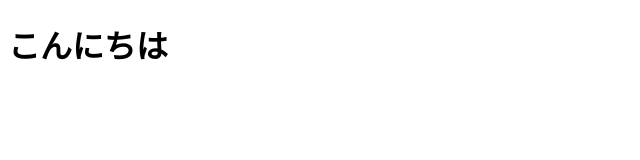
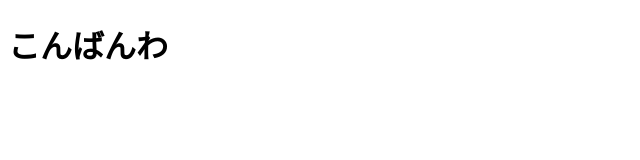
Before and after one commit to KDGT2025C-5/2025-10-03, a plain HTML site: page index.html in a window 1280 px wide. Shown: the full height of the page, 0-640 px from the left. Drawn offline with Linux system fonts and the light colour scheme.

Commit message:
conglict resolved

```diff
--- a/index.html
+++ b/index.html
@@ -6,6 +6,6 @@
     <title>Document</title>
   </head>
   <body>
-    <h1>こんにちは</h1>
+    <h1>こんばんわ</h1>
   </body>
 </html>
```
